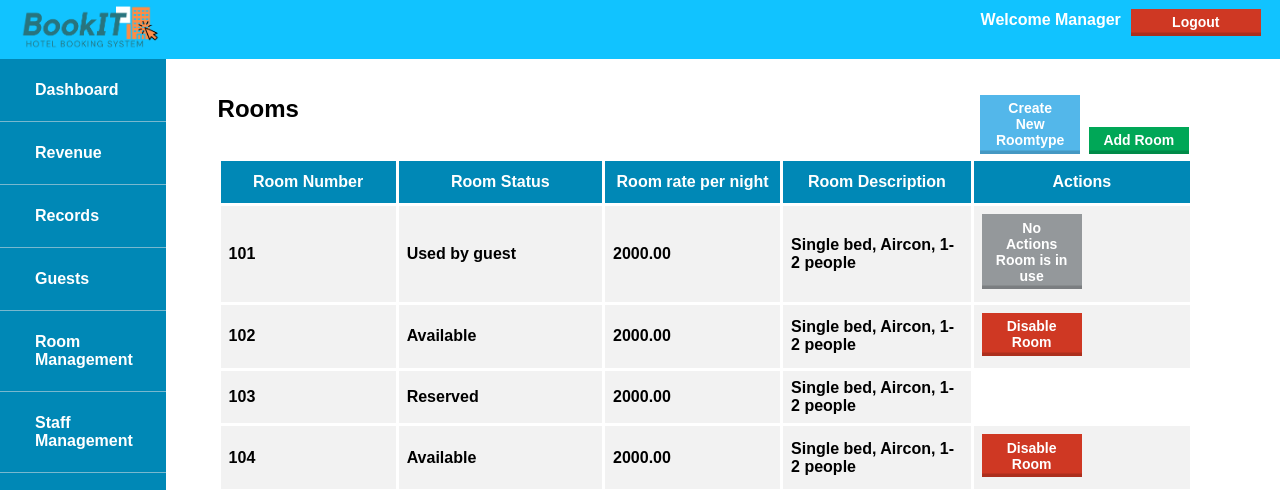
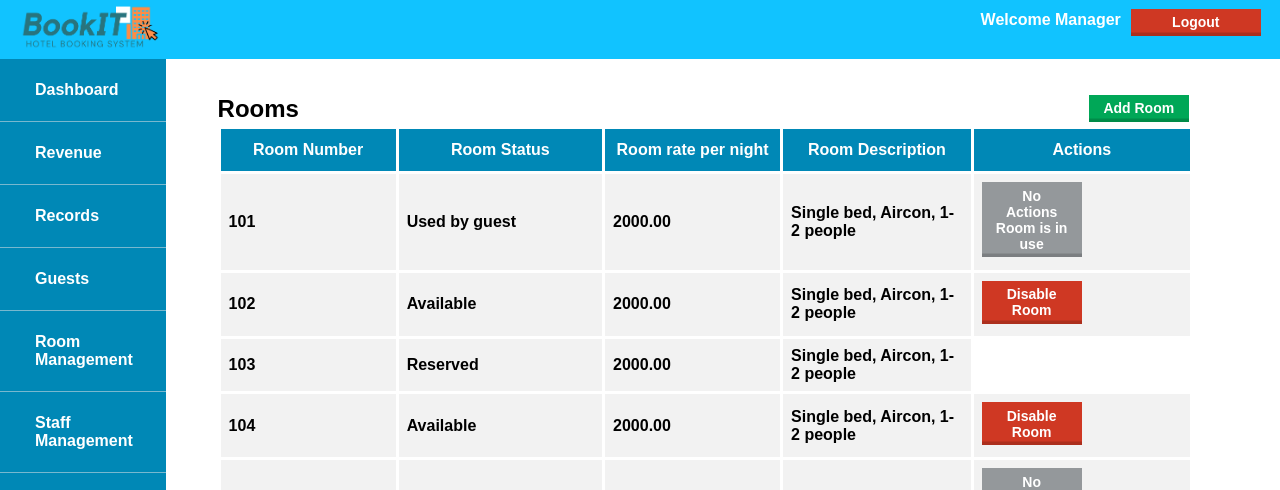
Before and after one commit to lumban-stephen/new-bookIT, a PHP site: page /manager_room-mgt.php in a window 1280 px wide. Shown: the top 490 px of the page. Run offline with PHP 8.4, Linux system fonts and the light colour scheme; data comes from the database, SQL or seed files in the repository.

Commit message:
Update manager_room-mgt.php

```diff
--- a/manager_room-mgt.php
+++ b/manager_room-mgt.php
@@ -51,7 +51,6 @@
             <h2 style=" display: inline-block;">Rooms</h2>
                 <div style="float: right;">
                     <form action='' method='POST'>
-                        <input type='submit' class='Offerbutton'  name='Createroomtype' value='Create New Roomtype'>
                         <input type='submit' class='Greenbutton'  name='Createroom' value='Add Room'>
                     </form>
                 </div>
@@ -62,13 +61,16 @@
                     echo "<br><div>
                             <form method='POST' action='' >
                             <label class='Labelform-Rev'>Room Number</label><input type='text' class='input-Rev' name='roomnum' required>
-                            <label class='Labelform-Rev'>Room Type</label><select name='roomtype' class='input-Rev'  id='roomtype' required />
-                                    <option value='1'>Single bed, Aircon, 1-2 people</option>
-                                    <option value='2'>Single bed, Fan only, 1-2 people</option>
-                                    <option value='3'>Two beds, Aircon, 2-4 people</option>
-                                    <option value='4'>Three beds, Aircon, 3-5 people</option>
-                            </select>
-                            <label class='Labelform-Rev'>Room Status</label><select name='roomstatus' class='input-Rev' id='status' required>
+                            <label class='Labelform-Rev'>Room Rate per night</label><input type='number' class='input-Rev' name='roomrate' required><br>
+                            <label class='Labelform-Rev'>Room Capacity</label><input type='number' class='input-Rev' name='roomcap' required><br>
+                            <label class='Labelform-Rev'>Room Description</label><input type='text' class='input-Rev' list='desc' name='roomdesc' required />
+                                <datalist id='desc'>
+                                    <option value='Single bed, Aircon, 1-2 people'>Single bed, Aircon, 1-2 people</option>
+                                    <option value='Single bed, Fan only, 1-2 people'>Single bed, Fan only, 1-2 people</option>
+                                    <option value='Two beds, Aircon, 2-4 people'>Two beds, Aircon, 2-4 people</option>
+                                    <option value='Three beds, Aircon, 3-5 people'>Three beds, Aircon, 3-5 people</option>
+                                </datalist>
+                                <label class='Labelform-Rev'>Room Status</label><select name='roomstatus' class='input-Rev' id='status' required>
                                 <option value='Available'>Available</option>
                                 <option value='Maintenance'>Maintenance</option>
                             </select>
@@ -77,44 +79,25 @@
                             </form>
                         </div>";
                 }
-                if(isset($_POST['Createroomtype'])){
-                echo "<form method='POST' action='' >
-                            <label class='Labelform-Rev'>Room Rate per night</label><input type='number' class='input-Rev' name='roomrate' required><br>
-                            <label class='Labelform-Rev'>Room Capacity</label><input type='number' class='input-Rev' name='roomcap' required><br>
-                            <label class='Labelform-Rev'>Room Description</label><input type='text' class='input-Rev' list='desc' name='roomdesc' required />
-                                <datalist id='desc'>
-                                    <option value='Single bed, Aircon, 1-2 people'>Single bed, Aircon, 1-2 people</option>
-                                    <option value='Single bed, Fan only, 1-2 people'>Single bed, Fan only, 1-2 people</option>
-                                    <option value='Two beds, Aircon, 2-4 people'>Two beds, Aircon, 2-4 people</option>
-                                    <option value='Three beds, Aircon, 3-5 people'>Three beds, Aircon, 3-5 people</option>
-                                </datalist> </form>
-                                <button type='submit' class='Greenbutton' name='savetype' >SAVE</button>
-                                </form> ";
-                }
 
                 if(isset($_POST['save'])){
                     $roomnum = $_POST['roomnum'];
-                    $roomtype = $_POST['roomtype'];
-                    $roomstatus = $_POST['roomstatus'];
+                    $roomrate = $_POST['roomrate'];
 
-                    $sqlinsert1 = "INSERT INTO rooms(room_id, room_status,roomtype_id)
-                            VALUES('$roomnum','$roomstatus','$roomtype')";
-                    $conn->query($sqlinsert1) or die($conn->error);
-
-                    header('location: manager_room-mgt.php');
-                }
-                if(isset($_POST['savetype'])){
-                    $roomrate = $_POST['roomrate'];
                     $roomcap = $_POST['roomcap'];
                     $roomdesc = $_POST['roomdesc'];
+                    $roomstatus = $_POST['roomstatus'];
 
                     $sqlinsert1 = "INSERT INTO room_type(room_cost, room_desc, room_cap)
                             VALUES('$roomrate','$roomdesc', '$roomcap')";
                     $conn->query($sqlinsert1) or die($conn->error);
 
+                    $sqlinsert2 = "INSERT INTO rooms(room_id, room_status,roomtype_id)
+                            VALUES('$roomnum','$roomstatus',LAST_INSERT_ID())";
+                    $conn->query($sqlinsert2) or die($conn->error);
+
                     header('location: manager_room-mgt.php');
                 }
-
             ?>
 
             <form action="room_server.php" method="get">
```
